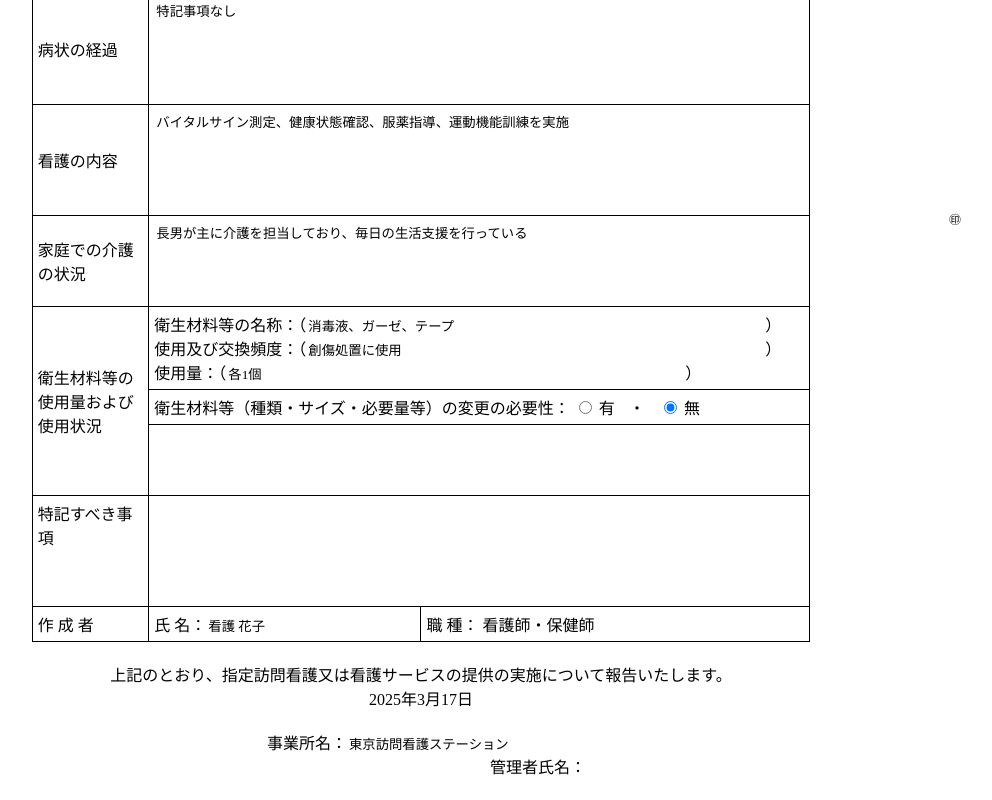
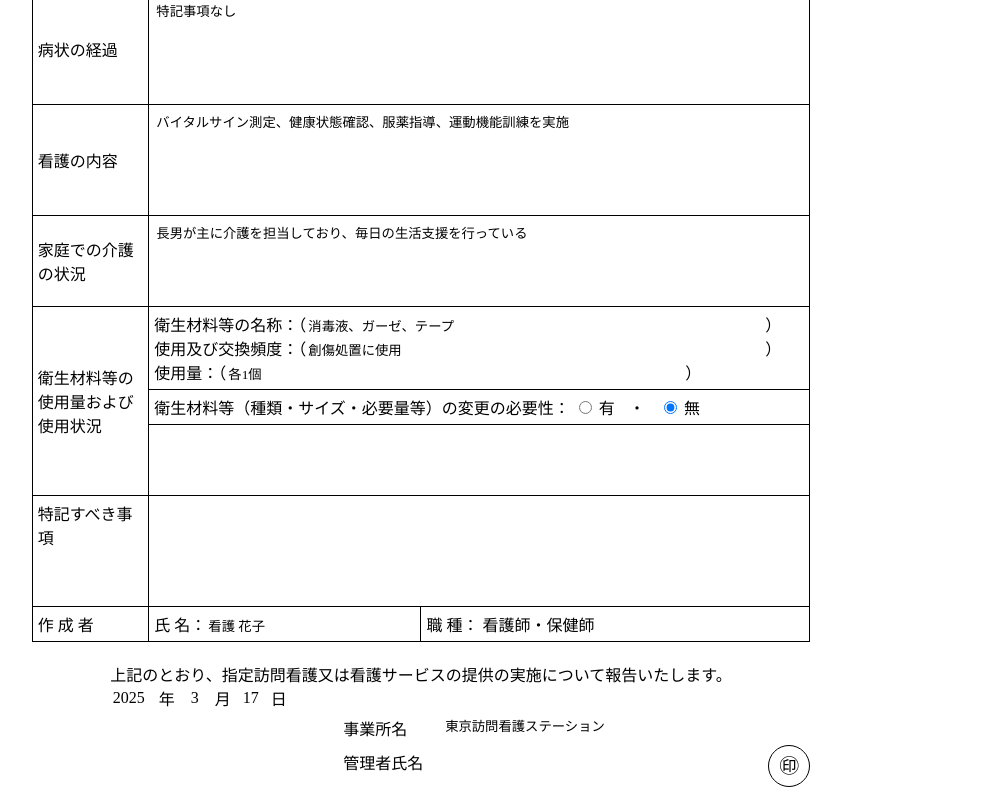
Before and after one commit to kazumasamatsumoto/angular-tutorial, an Angular app in the folder angular-course/: page / in a window 1280 px wide. Shown: the part 542-1342 px from the top of the page, without its empty margins (219-1211 px from the left). Built offline with nearby package versions, Linux system fonts and the light colour scheme.

Commit message:
位置情報

```diff
--- a/angular-course/src/app/nursing-report-form/nursing-report-form.component.css
+++ b/angular-course/src/app/nursing-report-form/nursing-report-form.component.css
@@ -60,6 +60,10 @@ body {
 
 .input-70-width {
   width: 70%;
+}
+
+.input-100-width {
+  width: 100%;
 }
 
 .input-40px {
@@ -377,20 +381,31 @@ tr.no-border-top td {
 }
 
 .stamp-position {
-  position: absolute;
-  right: 100px;
-  bottom: 30px;
+  position: relative;
+  text-align: center;
+  margin-top: -40px;
+}
+
+.stamp-position-right {
+  position: relative;
+  text-align: right;
+  margin-top: -30px;
+  margin-right: 30px;
 }
 
 .stamp-text {
-  font-size: 12px;
+  font-size: 24px;
 }
 
 .sign-date {
-  display: flex;
-  justify-content: center;
-  gap: 20px;
-  margin-bottom: 20px;
+  margin: 10px 0;
+  text-align: center;
+}
+
+.sign-date .text-right {
+  margin-top: 10px;
+  margin-right: 80px;
+  text-align: right;
 }
 
 .text-underline {
@@ -502,3 +517,103 @@ select {
   font-family: serif;
   font-weight: normal;
 }
+
+/* 署名部分のスタイル */
+.report-footer {
+  margin-top: 20px;
+}
+
+.footer-row {
+  display: flex;
+  justify-content: space-between;
+  width: 100%;
+  margin-top: 30px;
+}
+
+.left-block {
+  display: flex;
+  flex-direction: column;
+  align-items: flex-start;
+  width: 30%;
+  margin-left: 70px;
+  margin-top: 10px;
+}
+
+.date-labels {
+  display: flex;
+  justify-content: space-between;
+  width: 150px;
+  margin-bottom: 10px;
+}
+
+.date-label {
+  font-size: 16px;
+  text-align: center;
+  width: 30px;
+  margin: 0 15px;
+}
+
+.date-inputs {
+  display: flex;
+  align-items: center;
+  width: auto;
+  margin-top: -40px;
+}
+
+.input-year {
+  width: 50px;
+  font-size: 16px;
+  margin-right: 3px;
+}
+
+.input-month {
+  width: 30px;
+  font-size: 16px;
+  margin: 0 3px;
+}
+
+.input-day {
+  width: 30px;
+  font-size: 16px;
+  margin: 0 3px;
+}
+
+.right-block {
+  width: 60%;
+  display: flex;
+  flex-direction: column;
+}
+
+.info-row {
+  display: flex;
+  margin-bottom: 10px;
+  position: relative;
+}
+
+.info-label {
+  width: 100px;
+  text-align: left;
+}
+
+.info-input {
+  flex-grow: 1;
+  margin-right: 50px;
+}
+
+.stamp-circle {
+  position: absolute;
+  right: 0;
+  top: -5px;
+  width: 40px;
+  height: 40px;
+  border: 1px solid #000;
+  border-radius: 50%;
+  display: flex;
+  align-items: center;
+  justify-content: center;
+}
+
+.stamp-text {
+  font-size: 20px;
+  line-height: 1;
+}
--- a/angular-course/src/app/nursing-report-form/nursing-report-form.component.html
+++ b/angular-course/src/app/nursing-report-form/nursing-report-form.component.html
@@ -48,7 +48,9 @@
               <span>要支援（</span>
               @for (level of [1, 2]; track level) {
               <div class="care-level-item" (click)="toggleCareLevel(level)">
-                <span class="care-level-number care-level-number-style">{{ level }}</span>
+                <span class="care-level-number care-level-number-style">{{
+                  level
+                }}</span>
                 @if (reportForm.get('requireCareLevel')?.value === level) {
                 <span class="care-level-circle">○</span>
                 }
@@ -59,7 +61,9 @@
               <span class="margin-0-10px">要介護（</span>
               @for (level of [1, 2, 3, 4, 5]; track level) {
               <div class="care-level-item" (click)="toggleCareLevel(level + 2)">
-                <span class="care-level-number care-level-number-style">{{ level }}</span>
+                <span class="care-level-number care-level-number-style">{{
+                  level
+                }}</span>
                 @if (reportForm.get('requireCareLevel')?.value === level + 2) {
                 <span class="care-level-circle">○</span>
                 }
@@ -76,9 +80,7 @@
           </td>
         </tr>
         <tr>
-          <td rowspan="1" class="text-center vertical-middle">
-            訪問日
-          </td>
+          <td rowspan="1" class="text-center vertical-middle">訪問日</td>
           <td colspan="3">
             <div class="calendar-container">
               <table class="calendar calendar-month calendar-border-none">
@@ -363,25 +365,54 @@
         上記のとおり、指定訪問看護又は看護サービスの提供の実施について報告いたします。
       </div>
 
-      <div class="sign-date">
-        <div>2025年3月17日</div>
-      </div>
+      <div class="report-footer">
+        <div class="footer-row">
+          <div class="left-block">
+            <div class="date-inputs">
+              <input
+                type="text"
+                formControlName="reportYear"
+                class="input-year input-no-border text-center"
+              />年
+              <input
+                type="text"
+                formControlName="reportMonth"
+                class="input-month input-no-border text-center"
+              />月
+              <input
+                type="text"
+                formControlName="reportDay"
+                class="input-day input-no-border text-center"
+              />日
+            </div>
+          </div>
 
-      <div class="flex-display justify-center">
-        <div class="width-350 text-right">
-          <div>
-            事業所名：<input
-              type="text"
-              formControlName="caregiverFacility"
-              class="input-no-border input-70-width"
-            />
+          <div class="right-block">
+            <div class="info-row">
+              <div class="info-label">事業所名</div>
+              <div class="info-input">
+                <input
+                  type="text"
+                  formControlName="caregiverFacility"
+                  class="input-no-border input-100-width"
+                />
+              </div>
+            </div>
+            <div class="info-row">
+              <div class="info-label">管理者氏名</div>
+              <div class="info-input">
+                <input
+                  type="text"
+                  formControlName="managerName"
+                  class="input-no-border input-100-width"
+                />
+              </div>
+              <div class="stamp-circle">
+                <div class="stamp-text">㊞</div>
+              </div>
+            </div>
           </div>
-          <div>管理者氏名：<span class="margin-left-10"></span></div>
         </div>
-      </div>
-
-      <div class="stamp-position">
-        <div class="stamp-text">㊞</div>
       </div>
     </div>
   </form>
--- a/angular-course/src/app/nursing-report-form/nursing-report-form.component.ts
+++ b/angular-course/src/app/nursing-report-form/nursing-report-form.component.ts
@@ -21,6 +21,10 @@ interface NursingReport {
   changeDetails: string;
   otherNotes: string;
   creatorName: string;
+  reportYear: string;
+  reportMonth: string;
+  reportDay: string;
+  managerName: string;
 }
 
 @Component({
@@ -79,7 +83,11 @@ export class NursingReportFormComponent implements OnInit {
       materialChange: [false],
       changeDetails: [''],
       otherNotes: [''],
-      creatorName: ['看護 花子']
+      creatorName: ['看護 花子'],
+      reportYear: ['2025'],
+      reportMonth: ['3'],
+      reportDay: ['17'],
+      managerName: ['']
     });
   }
 
```
